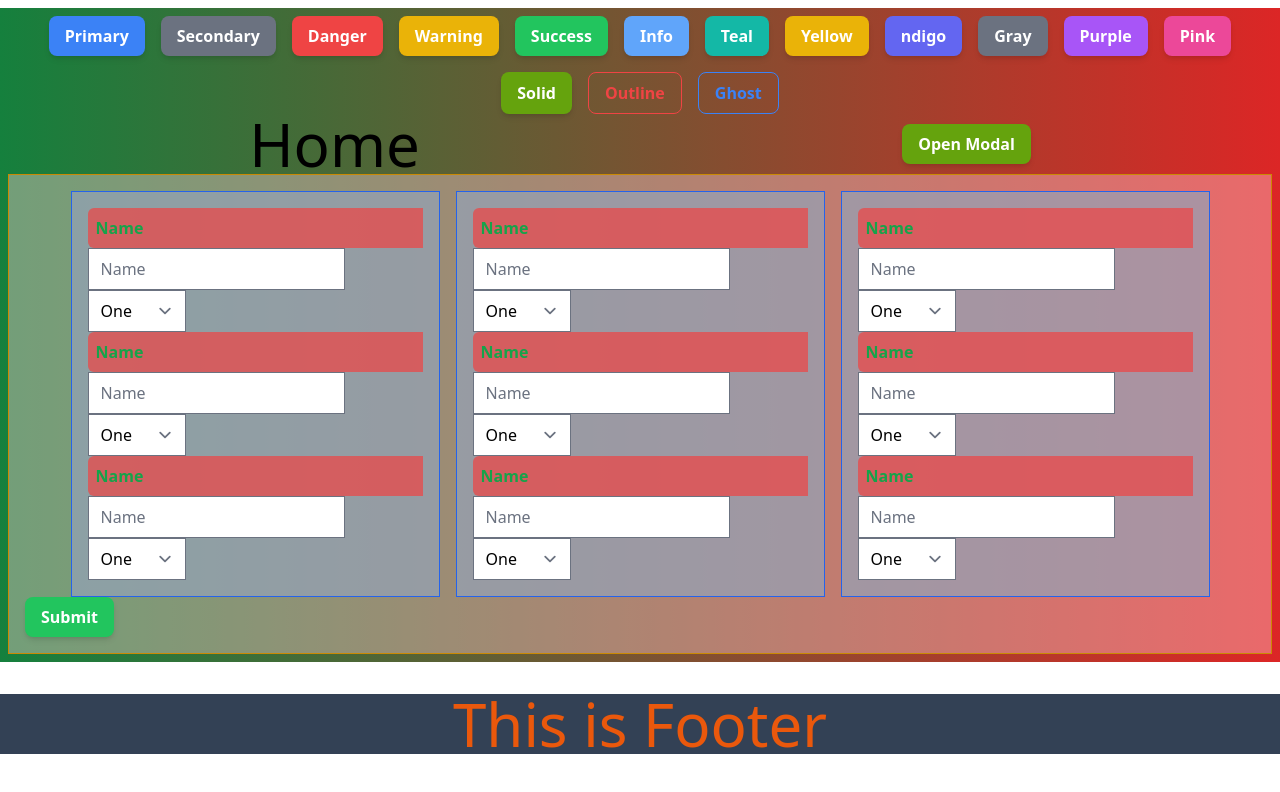
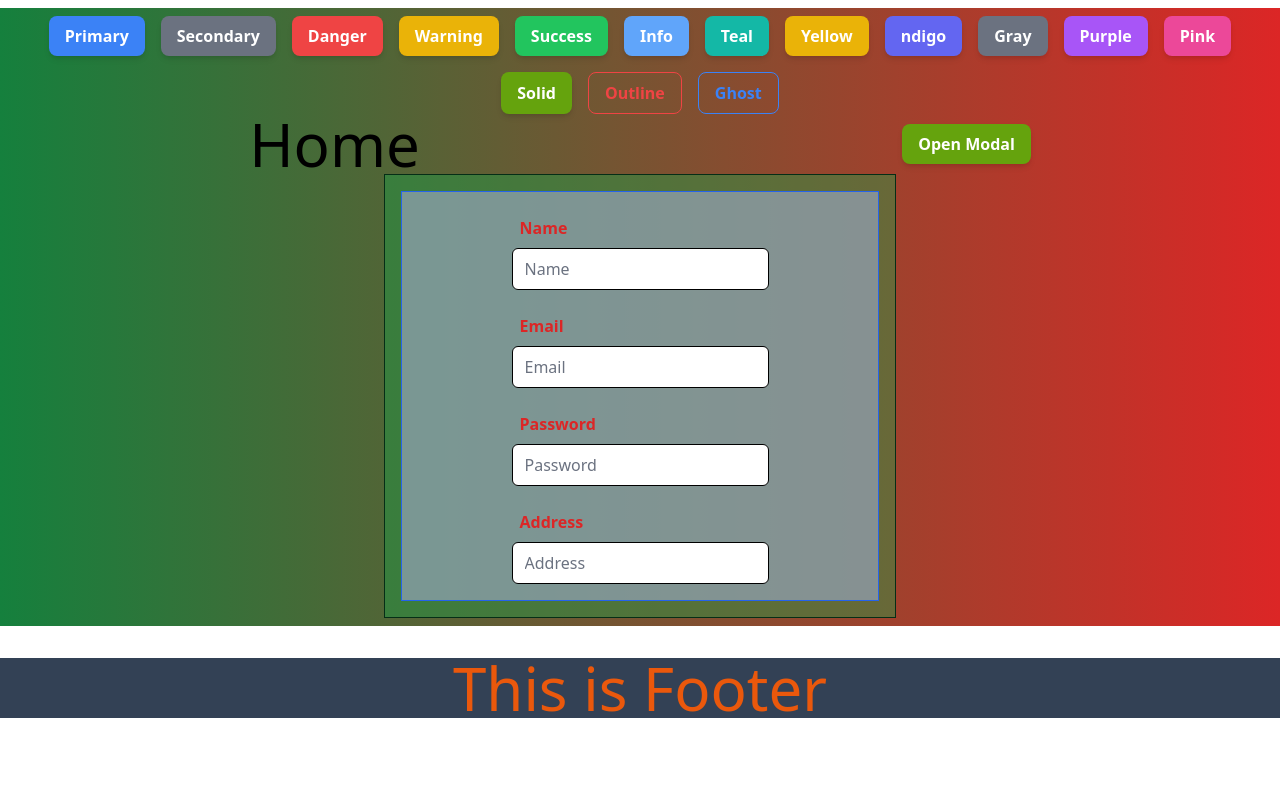
Before and after one commit to tofail-ahmed/react-reusable-components, a React (Vite) app: page / in a window 1280 px wide. Shown: the top 792 px of the page. Built offline with nearby package versions, Linux system fonts and the light colour scheme.

Commit message:
conditional double or single column form initiated

```diff
--- /dev/null
+++ b/src/components/Forms/NormalForm.tsx
@@ -0,0 +1,103 @@
+import React from "react";
+import { useForm } from "react-hook-form";
+import cn from "../../utils/cn";
+
+const NormalForm = () => {
+      const { register, handleSubmit } = useForm();
+      const onSubmit = (data) => {
+        console.log(data);
+      };
+      const double=true;
+  return (
+    <div>
+      <div>
+        <form
+          className={cn(
+            "border border-green-950 p-4 max-w-lg mx-auto bg-green-600/40",
+            {
+              "max-w-4xl": double,
+            }
+          )}
+          onSubmit={handleSubmit(onSubmit)}
+        >
+          <div className="">
+            <div
+              className={cn(
+                "border border-blue-600 p-4  bg-slate-400/70 grid grid-cols-1 justify-items-center  gap-4",
+                {
+                  "md:grid-cols-2": double,
+                }
+              )}
+            >
+              <div>
+                <label
+                  className=" block  text-green-600 font-bold p-2 rounded-s-md"
+                  htmlFor="name"
+                >
+                  Name
+                </label>
+                <input
+                  className="w-full"
+                  type="text"
+                  id="name"
+                  placeholder="Name"
+                  {...register("name")}
+                ></input>
+              </div>
+              <div>
+                <label
+                  className=" block  text-green-600 font-bold p-2 rounded-s-md"
+                  htmlFor="name"
+                >
+                  Email
+                </label>
+                <input
+                  className="w-full"
+                  type="text"
+                  id="name"
+                  placeholder="Email"
+                  {...register("name")}
+                ></input>
+              </div>
+              <div>
+                <label
+                  className=" block  text-green-600 font-bold p-2 rounded-s-md"
+                  htmlFor="name"
+                >
+                  Password
+                </label>
+                <input
+                  className="w-full"
+                  type="text"
+                  id="name"
+                  placeholder="Password"
+                  {...register("name")}
+                ></input>
+              </div>
+              <div>
+                <label
+                  className=" block  text-green-600 font-bold p-2 rounded-s-md"
+                  htmlFor="name"
+                >
+                  Address
+                </label>
+                <input
+                  className="w-full"
+                  type="text"
+                  id="name"
+                  placeholder="Address"
+                  {...register("name")}
+                ></input>
+              </div>
+            </div>
+          </div>
+          {/* <Button type="submit" title="Submit" className="btn-success mx-auto">
+        Submit
+      </Button> */}
+        </form>
+      </div>
+    </div>
+  );
+};
+
+export default NormalForm;
--- a/src/components/ui/Modal.tsx
+++ b/src/components/ui/Modal.tsx
@@ -17,7 +17,7 @@ const Modal = ({ modal, setModal, children }: TModal) => {
         modal ? "opacity-100" : "opacity-0 pointer-events-none"
       }`}
     >
-      <div className="relative bg-slate-400/40 p-6 rounded-lg max-w-[80%] max-h-[80%] overflow-y-auto">
+      <div className="relative bg-orange-400/70 p-6 rounded-lg max-w-[80%] max-h-[80%] overflow-y-auto">
         <div >
           {children}
         </div>
--- a/src/pages/Home.tsx
+++ b/src/pages/Home.tsx
@@ -3,6 +3,8 @@ import React, { useState } from "react";
 import Button from "../components/Button";
 import Modal from "../components/ui/Modal";
 import { useForm } from "react-hook-form";
+import cn from "../utils/cn";
+import NormalForm from "../components/Forms/NormalForm";
 
 const Home = () => {
   const [modal, setModal] = useState(false);
@@ -10,6 +12,10 @@ const Home = () => {
   const onSubmit = (data) => {
     console.log(data);
   };
+  const [double,setDouble]=useState(false);
+  const handleDouble=()=>{
+    setDouble((prev=>!prev))
+  }
 
   return (
     <div>
@@ -25,205 +31,91 @@ const Home = () => {
           Click Meh
         </Button>
         <Modal modal={modal} setModal={setModal}>
-          <h3>This is modal</h3>
+        <h4>Registration Form </h4>
+        <NormalForm></NormalForm>
         </Modal>
       </div>
       <div>
         <form
-          className="border border-yellow-600 p-4 bg-rose-200/40"
+          className={cn("border border-green-950 p-4 max-w-lg mx-auto bg-green-600/40",
+          {
+            "max-w-4xl bg-red-600":double
+          })}
           onSubmit={handleSubmit(onSubmit)}
         >
-          <div className="lg:flex  gap-4 justify-center">
-            <div className="border border-blue-600 p-4 lg:w-[30%] bg-slate-400/70">
+          <div className="">
+            <div className={cn("border border-blue-600 p-4  bg-slate-400/70 grid grid-cols-1 justify-items-center  gap-4",
+            {
+              "md:grid-cols-2 bg-green-600/90":double
+            })}>
               <div>
                 <label
-                  className=" block bg-red-500/70 text-green-600 font-bold p-2 rounded-s-md"
+                  className=" block  text-red-600 font-bold p-2 rounded-s-md"
                   htmlFor="name"
                 >
                   Name
                 </label>
                 <input
+                  className="w-full border border-black rounded-md focus:border-red-800 focus:ring-2 focus:ring-green-800"
                   type="text"
                   id="name"
                   placeholder="Name"
                   {...register("name")}
                 ></input>
-                <select>
-                  <option value="">One</option>
-                  <option value="">Two</option>
-                  <option value="">Three</option>
-                  <option value="">Four</option>
-                </select>
               </div>
               <div>
                 <label
-                  className=" block bg-red-500/70 text-green-600 font-bold p-2 rounded-s-md"
+                  className=" block  text-red-600 font-bold p-2 rounded-s-md"
                   htmlFor="name"
                 >
-                  Name
+                  Email
                 </label>
                 <input
+                  className="w-full border border-black rounded-md focus:border-red-800 focus:ring-2 focus:ring-green-800"
                   type="text"
                   id="name"
-                  placeholder="Name"
+                  placeholder="Email"
                   {...register("name")}
                 ></input>
-                <select>
-                  <option value="">One</option>
-                  <option value="">Two</option>
-                  <option value="">Three</option>
-                  <option value="">Four</option>
-                </select>
               </div>
               <div>
                 <label
-                  className=" block bg-red-500/70 text-green-600 font-bold p-2 rounded-s-md"
+                  className=" block  text-red-600 font-bold p-2 rounded-s-md"
                   htmlFor="name"
                 >
-                  Name
+                  Password
                 </label>
                 <input
+                  className="w-full border border-black rounded-md focus:border-red-800 focus:ring-2 focus:ring-green-800"
                   type="text"
                   id="name"
-                  placeholder="Name"
+                  placeholder="Password"
                   {...register("name")}
                 ></input>
-                <select>
-                  <option value="">One</option>
-                  <option value="">Two</option>
-                  <option value="">Three</option>
-                  <option value="">Four</option>
-                </select>
-              </div>
-            </div>
-            <div className="border border-blue-600 p-4 lg:w-[30%] bg-slate-400/70">
-              <div>
-                <label
-                  className=" block bg-red-500/70 text-green-600 font-bold p-2 rounded-s-md"
-                  htmlFor="name"
-                >
-                  Name
-                </label>
-                <input
-                  type="text"
-                  id="name"
-                  placeholder="Name"
-                  {...register("name")}
-                ></input>
-                <select>
-                  <option value="">One</option>
-                  <option value="">Two</option>
-                  <option value="">Three</option>
-                  <option value="">Four</option>
-                </select>
               </div>
               <div>
                 <label
-                  className=" block bg-red-500/70 text-green-600 font-bold p-2 rounded-s-md"
+                  className=" block  text-red-600 font-bold p-2 rounded-s-md"
                   htmlFor="name"
                 >
-                  Name
+                  Address
                 </label>
                 <input
+                  className="w-full border border-black rounded-md focus:border-red-800 focus:ring-2 focus:ring-green-800"
                   type="text"
                   id="name"
-                  placeholder="Name"
+                  placeholder="Address"
                   {...register("name")}
                 ></input>
-                <select>
-                  <option value="">One</option>
-                  <option value="">Two</option>
-                  <option value="">Three</option>
-                  <option value="">Four</option>
-                </select>
-              </div>
-              <div>
-                <label
-                  className=" block bg-red-500/70 text-green-600 font-bold p-2 rounded-s-md"
-                  htmlFor="name"
-                >
-                  Name
-                </label>
-                <input
-                  type="text"
-                  id="name"
-                  placeholder="Name"
-                  {...register("name")}
-                ></input>
-                <select>
-                  <option value="">One</option>
-                  <option value="">Two</option>
-                  <option value="">Three</option>
-                  <option value="">Four</option>
-                </select>
-              </div>
-            </div>
-            <div className="border border-blue-600 p-4 lg:w-[30%] bg-slate-400/70">
-              <div>
-                <label
-                  className=" block bg-red-500/70 text-green-600 font-bold p-2 rounded-s-md"
-                  htmlFor="name"
-                >
-                  Name
-                </label>
-                <input
-                  type="text"
-                  id="name"
-                  placeholder="Name"
-                  {...register("name")}
-                ></input>
-                <select>
-                  <option value="">One</option>
-                  <option value="">Two</option>
-                  <option value="">Three</option>
-                  <option value="">Four</option>
-                </select>
-              </div>
-              <div>
-                <label
-                  className=" block bg-red-500/70 text-green-600 font-bold p-2 rounded-s-md"
-                  htmlFor="name"
-                >
-                  Name
-                </label>
-                <input
-                  type="text"
-                  id="name"
-                  placeholder="Name"
-                  {...register("name")}
-                ></input>
-                <select>
-                  <option value="">One</option>
-                  <option value="">Two</option>
-                  <option value="">Three</option>
-                  <option value="">Four</option>
-                </select>
-              </div>
-              <div>
-                <label
-                  className=" block bg-red-500/70 text-green-600 font-bold p-2 rounded-s-md"
-                  htmlFor="name"
-                >
-                  Name
-                </label>
-                <input
-                  type="text"
-                  id="name"
-                  placeholder="Name"
-                  {...register("name")}
-                ></input>
-                <select>
-                  <option value="">One</option>
-                  <option value="">Two</option>
-                  <option value="">Three</option>
-                  <option value="">Four</option>
-                </select>
               </div>
             </div>
           </div>
-          <Button type="submit" title="Submit" className="btn-success mx-auto">
+          {/* <Button type="submit" title="Submit" className="btn-success mx-auto">
             Submit
-          </Button>
+          </Button> */}
+          {/* <Button onClick={handleDouble} title={`${double?"Single":"Double"}`} className="btn-success mx-auto">
+            Submit
+          </Button> */}
         </form>
       </div>
     </div>
```
